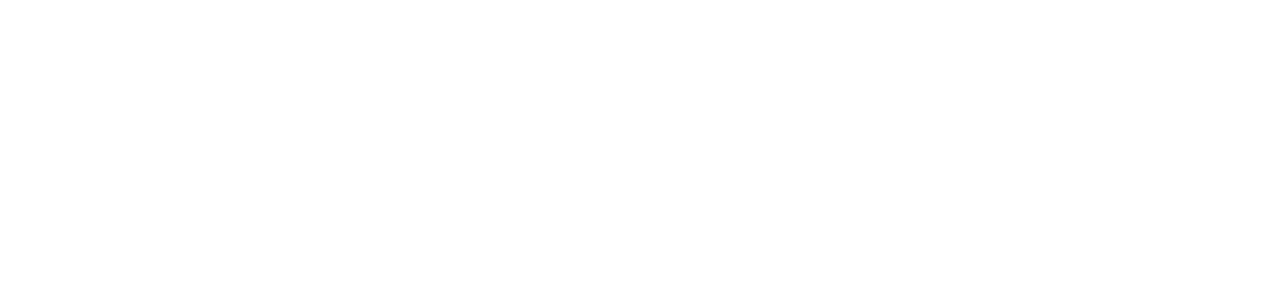
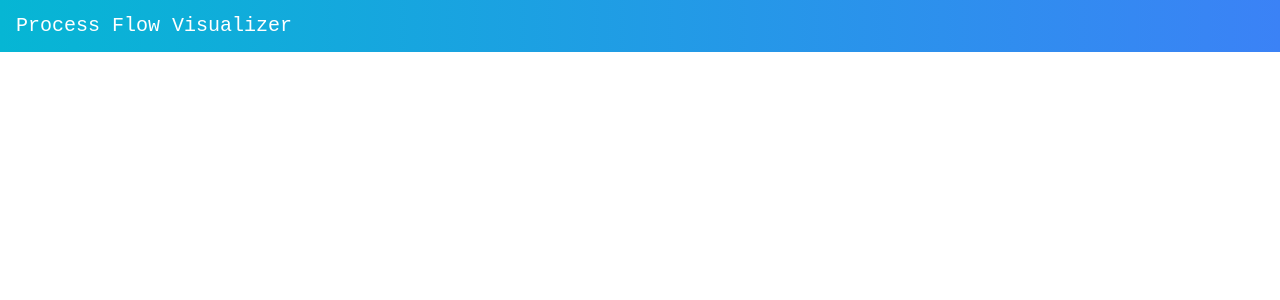
Before and after one commit to Aditya-Prajapati/ProcessFlowVisualizer-frontend, a React (Create React App) app: page / in a window 1280 px wide. Shown: the top 300 px of the page. Built offline with nearby package versions, Linux system fonts and the light colour scheme.

Commit message:
Created header

```diff
--- a/src/components/App/App.js
+++ b/src/components/App/App.js
@@ -1,10 +1,11 @@
 import "./App.css";
-import { Header, Footer } from "../exports";
+import { Header, Footer, Inputbox } from "../exports";
 
 const App = () => {
   return (
     <div className="App">
       <Header />
+      <Inputbox />
       <Footer />
     </div>
   );
--- a/src/components/Header/Header.js
+++ b/src/components/Header/Header.js
@@ -2,9 +2,11 @@
 
 const Header = ({  }) => {
   return (
-    <div className="header text-3xl font-bold underline ">
-
+    <>
+    <div className="header sticky top-0 px-4 py-3 gradient">
+      <h1 className="text-white text-xl">Process Flow Visualizer</h1>
     </div>
+    </>
   );
 }
 
--- /dev/null
+++ b/src/components/Inputbox/Inputbox.js
@@ -0,0 +1,11 @@
+import "./Inputbox.css";
+
+const Inputbox = ({  }) => {
+  return (
+    <div className="inputbox gradient">
+
+    </div>
+  )
+}
+
+export default Inputbox;
--- a/src/components/exports.js
+++ b/src/components/exports.js
@@ -1,3 +1,4 @@
 import Header from "./Header/Header";
 import Footer from "./Footer/Footer";
-export { Header, Footer }
+import Inputbox from "./Inputbox/Inputbox";
+export { Header, Footer, Inputbox }
--- a/src/index.css
+++ b/src/index.css
@@ -2,7 +2,15 @@
 @tailwind components;
 @tailwind utilities;
 
+@layer components {
+  .gradient {
+    @apply bg-gradient-to-r from-cyan-500 to-blue-500;
+  }
+}
+
 * {
   margin: 0;
   padding: 0;
+  font-family: 'Courier New', Courier, monospace;
+  font-weight: 500;
 }
```
Also changed, not shown: src/components/Inputbox/Inputbox.css (added).
